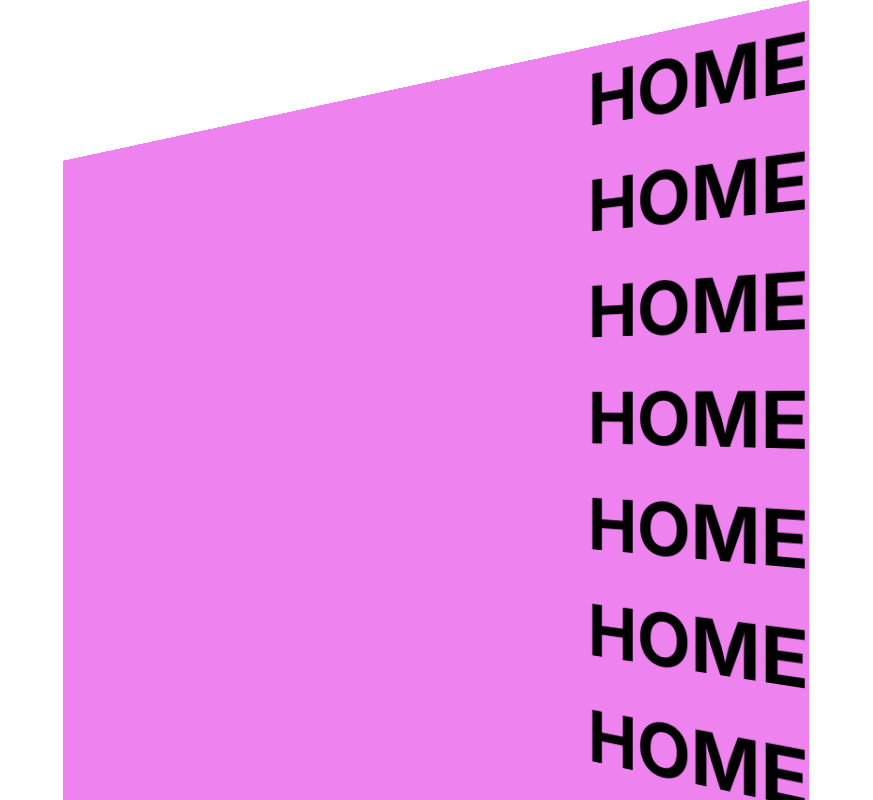
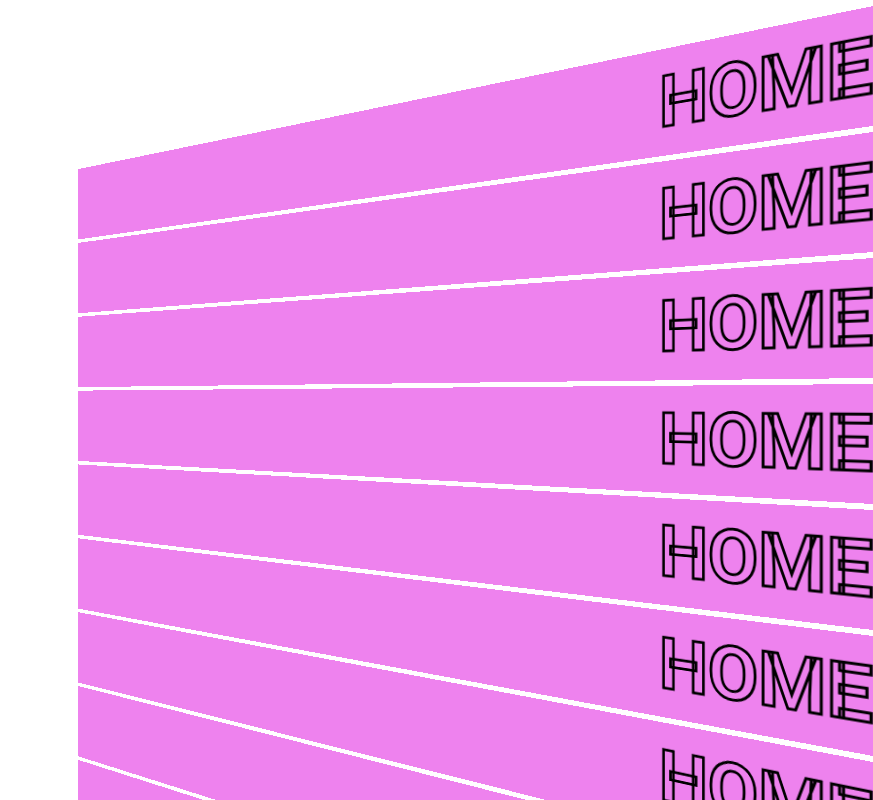
Before and after one commit to veronikapetersen/vp-pf, a Next.js app: page / in a window 1280 px wide. Shown: the whole page, without its empty margins (407-1280 px from the left). Built offline with nearby package versions, Linux system fonts and the light colour scheme.

Commit message:
menu edits

```diff
--- a/src/app/components/Menu/Menu.js
+++ b/src/app/components/Menu/Menu.js
@@ -2,81 +2,28 @@ import classes from './Menu.module.scss';
 import Link from 'next/link';
 
 export default function Menu() {
+
     return (
-
         <div className={classes['stage-perspective']}>
             <div className={classes.stage}>
                 <ul className={classes.list}>
-                    <li className={classes.menulink}>
-                        <div className={classes.linkcontainer}>
-                            <Link href="#">Home</Link>
-                        </div>
-                    </li>
-                    <li className={classes.menulink}>
-                        <div className={classes.linkcontainer}>
-                            <Link href="#">Home</Link>
-                        </div>
-                    </li>
-                    <li className={classes.menulink}>
-                        <div className={classes.linkcontainer}>
-                            <Link href="#">Home</Link>
-                        </div>
-                    </li>
-                    <li className={classes.menulink}>
-                        <div className={classes.linkcontainer}>
-                            <Link href="#">Home</Link>
-                        </div>
-                    </li>
-                    <li className={classes.menulink}>
-                        <div className={classes.linkcontainer}>
-                            <Link href="#">Home</Link>
-                        </div>
-                    </li>
-                    <li className={classes.menulink}>
-                        <div className={classes.linkcontainer}>
-                            <Link href="#">Home</Link>
-                        </div>
-                    </li>
-                    <li className={classes.menulink}>
-                        <div className={classes.linkcontainer}>
-                            <Link href="#">Home</Link>
-                        </div>
-                    </li>
-                    <li className={classes.menulink}>
-                        <div className={classes.linkcontainer}>
-                            <Link href="#">Home</Link>
-                        </div>
-                    </li>
-                    <li className={classes.menulink}>
-                        <div className={classes.linkcontainer}>
-                            <Link href="#">Home</Link>
-                        </div>
-                    </li>
-                    <li className={classes.menulink}>
-                        <div className={classes.linkcontainer}>
-                            <Link href="#">Home</Link>
-                        </div>
-                    </li>
-                    <li className={classes.menulink}>
-                        <div className={classes.linkcontainer}>
-                            <Link href="#">Home</Link>
-                        </div>
-                    </li>
-                    <li className={classes.menulink}>
-                        <div className={classes.linkcontainer}>
-                            <Link href="#">Home</Link>
-                        </div>
-                    </li>
-                    <li className={classes.menulink}>
-                        <div className={classes.linkcontainer}>
-                            <Link href="#">Home</Link>
-                        </div>
-                    </li>
-                    <li className={classes.menulink}>
-                        <div className={classes.linkcontainer}>
-                            <Link href="#">Home</Link>
-                        </div>
-                    </li>
+                    <li className={classes.menulink}><Link href="#">Home</Link></li>
+                    <li className={classes.menulink}><Link href="#">Home</Link></li>
+                    <li className={classes.menulink}><Link href="#">Home</Link></li>
+                    <li className={classes.menulink}><Link href="#">Home</Link></li>
+                    <li className={classes.menulink}><Link href="#">Home</Link></li>
+                    <li className={classes.menulink}><Link href="#">Home</Link></li>
+                    <li className={classes.menulink}><Link href="#">Home</Link></li>
+                    <li className={classes.menulink}><Link href="#">Home</Link></li>
+                    <li className={classes.menulink}><Link href="#">Home</Link></li>
+                    <li className={classes.menulink}><Link href="#">Home</Link></li>
+                    <li className={classes.menulink}><Link href="#">Home</Link></li>
+                    <li className={classes.menulink}><Link href="#">Home</Link></li>
+                    <li className={classes.menulink}><Link href="#">Home</Link></li>
+                    <li className={classes.menulink}><Link href="#">Home</Link></li>
+                    <li className={classes.menulink}><Link href="#">Home</Link></li>
+                    <li className={classes.menulink}><Link href="#">Home</Link></li>
+                    <li className={classes.menulink}><Link href="#">Home</Link></li>
                 </ul>
             </div>
         </div>
--- a/src/app/components/Menu/Menu.module.scss
+++ b/src/app/components/Menu/Menu.module.scss
@@ -4,33 +4,37 @@
     overflow-y: auto;
     position: relative;
     perspective: 100vw;
+    width: 100%;
 
     .stage {
         transform-style: preserve-3d;
 
         .list {
             position: relative;
-            margin: 0;
-            padding-left: 0;
             list-style: none;
-            text-align: right;
-            width: 95%;
+            text-align: end;
+            width: 100%;
             transform-style: preserve-3d;
             text-transform: uppercase;
-            font-weight: bold;
 
             & .menulink {
+                color: transparent;
+                -webkit-text-stroke: 3px black;
                 cursor: pointer;
                 transform-style: preserve-3d;
+                background-color: violet;
+                transition: transform 1.5s cubic-bezier(.075, .82, .165, 1), color 0.2s;
+                transform: rotateY(-45deg) translateZ(0) scale(1);
+                transform-origin: right center;
+                transform-style: preserve-3d;
+                will-change: transform;
+                font-size: 5rem;
+                margin: 6px 0;
 
-                .linkcontainer {
-                    background-color: violet;
-                    transition: transform 1.5s cubic-bezier(.075, .82, .165, 1);
-                    transform: rotateY(-45deg) translateZ(0) scale(1);
-                    transform-origin: right center;
-                    transform-style: preserve-3d;
-                    will-change: transform;
-                    font-size: 5rem;
+                &:hover {
+                    transform: rotateY(-20deg);
+                    transform: rotateY(-20deg) translateZ(0) scale(1);
+                    color: black;
                 }
             }
         }
--- a/src/app/layout.js
+++ b/src/app/layout.js
@@ -1,7 +1,13 @@
-import { Inter } from 'next/font/google'
+import { Inter, Roboto } from 'next/font/google'
 import './globals.css'
 
 const inter = Inter({ subsets: ['latin'] })
+
+const roboto = Roboto({
+  subsets: ['latin'],
+  weight: ['700'],
+  display: 'swap'
+})
 
 export const metadata = {
   title: 'Create Next App',
@@ -11,7 +17,7 @@ export const metadata = {
 export default function RootLayout({ children }) {
   return (
     <html lang="en">
-      <body className={inter.className}>{children}</body>
+      <body className={roboto.className}>{children}</body>
     </html>
   )
 }
```
